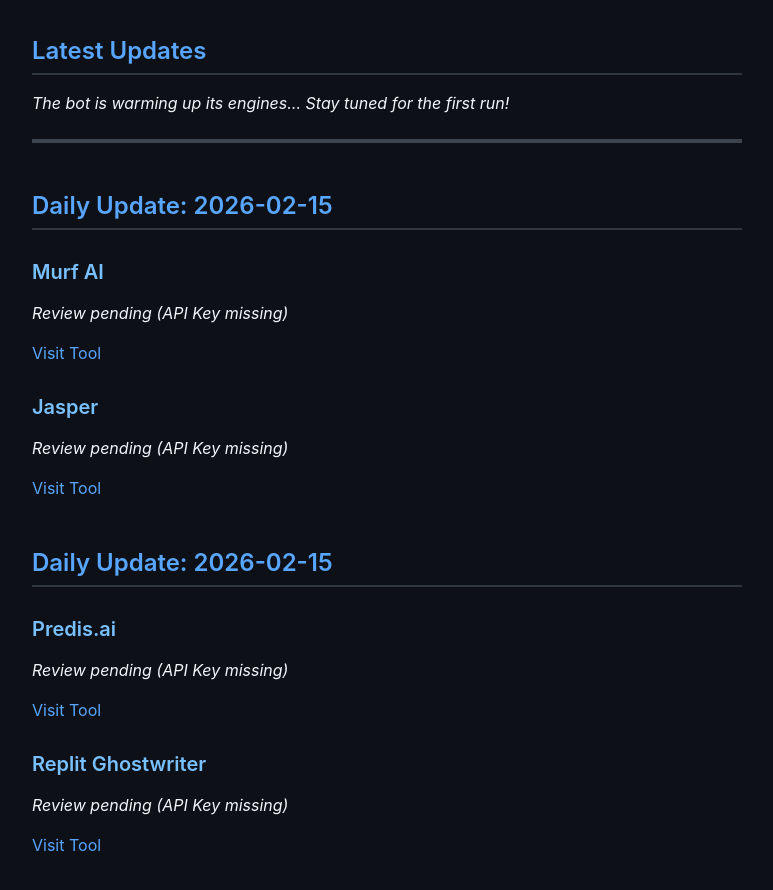
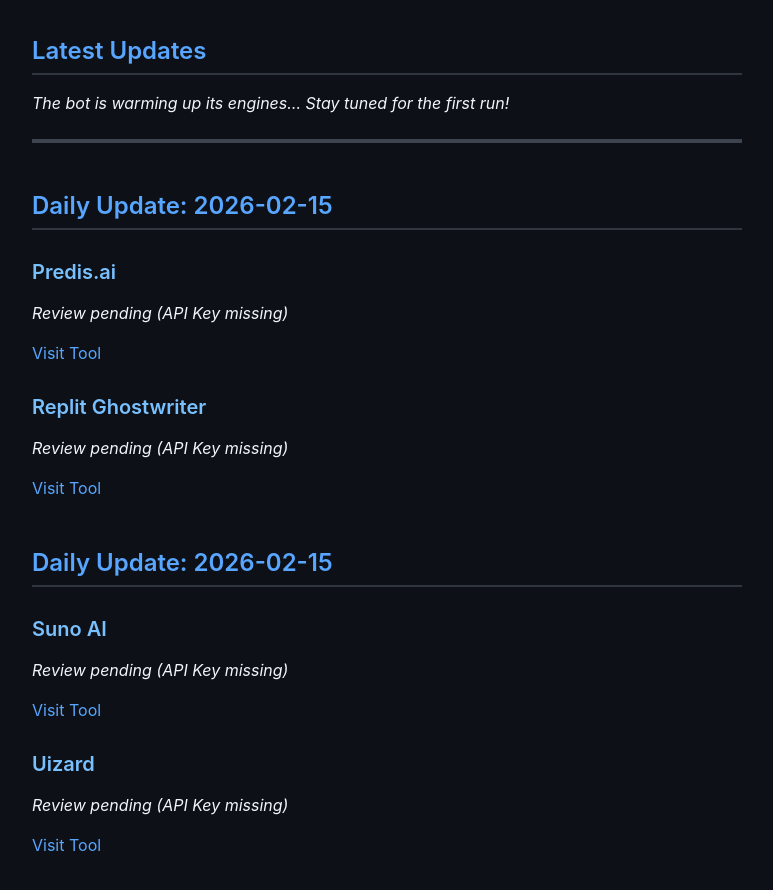
Before and after one commit to virtualsapphirestore/Ai-tools-watchdog, a Jekyll site: the page built from index.md, in a window 1280 px wide and 900 px high, scrolled down 649 px. Shown: the top 890 px of the window, without its empty margins (253-1026 px from the left). Built offline with Jekyll 4.4.1, drawn with Linux system fonts in a browser that asks for light colours; nearby versions of some CDN libraries.

Commit message:
Fix: Clean failed reviews and retry with API Key

```diff
--- a/index.md
+++ b/index.md
@@ -16,19 +16,6 @@ Welcome to your daily AI tools observatory! Here you will find fresh, automated
 *The bot is warming up its engines... Stay tuned for the first run!*
 
 ---
-
-## Daily Update: 2026-02-15
-
-### Murf AI
-
-*Review pending (API Key missing)*
-
-[Visit Tool](https://murf.ai)
-### Jasper
-
-*Review pending (API Key missing)*
-
-[Visit Tool](https://jasper.ai)
 
 ## Daily Update: 2026-02-15
 
```
